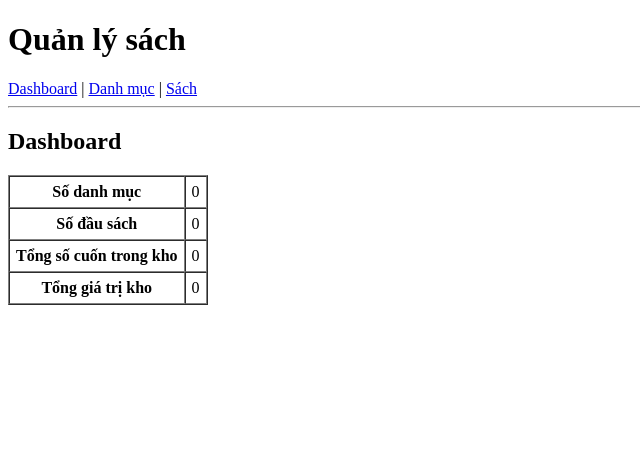
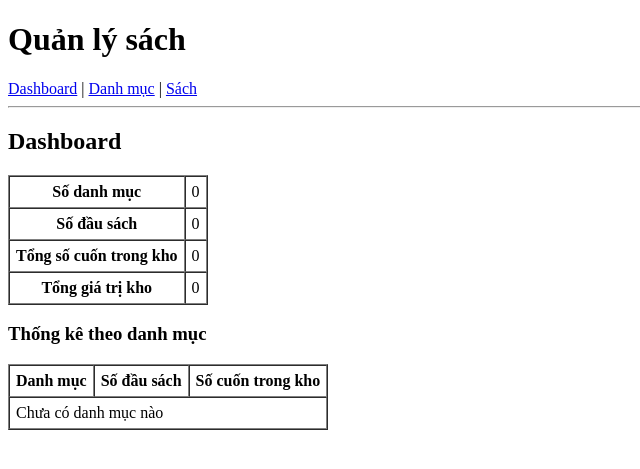
Before and after one commit to KimNguyen98/pmnm-hocphan, a Flask app: page / in a window 1280 px wide. Shown: the top 469 px of the page, without its empty margins (0-640 px from the left). Run offline with Flask 3, Linux system fonts and the light colour scheme.

Commit message:
Hiển thị bảng thống kê theo danh mục trên dashboard

```diff
--- a/templates/dashboard.html
+++ b/templates/dashboard.html
@@ -7,4 +7,18 @@
     <tr><th>Tổng số cuốn trong kho</th><td>{{ ton_kho }}</td></tr>
     <tr><th>Tổng giá trị kho</th><td>{{ "{:,.0f}".format(gia_tri_kho) }}</td></tr>
 </table>
+
+<h3>Thống kê theo danh mục</h3>
+<table border="1" cellpadding="6" cellspacing="0">
+    <tr><th>Danh mục</th><th>Số đầu sách</th><th>Số cuốn trong kho</th></tr>
+    {% for id, ten, so_dau_sach, so_cuon in theo_dm %}
+    <tr>
+        <td><a href="{{ url_for('sach_list', danh_muc=id) }}">{{ ten }}</a></td>
+        <td>{{ so_dau_sach }}</td>
+        <td>{{ so_cuon }}</td>
+    </tr>
+    {% else %}
+    <tr><td colspan="3">Chưa có danh mục nào</td></tr>
+    {% endfor %}
+</table>
 {% endblock %}
```
